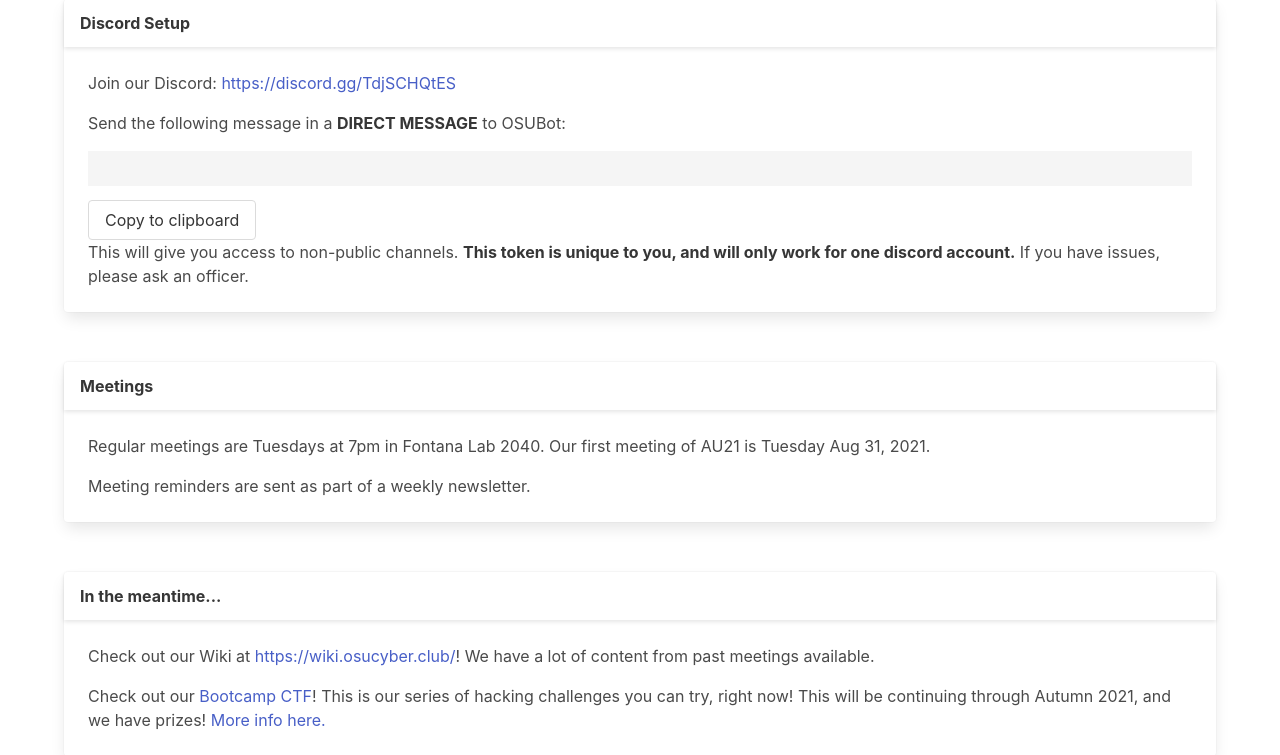
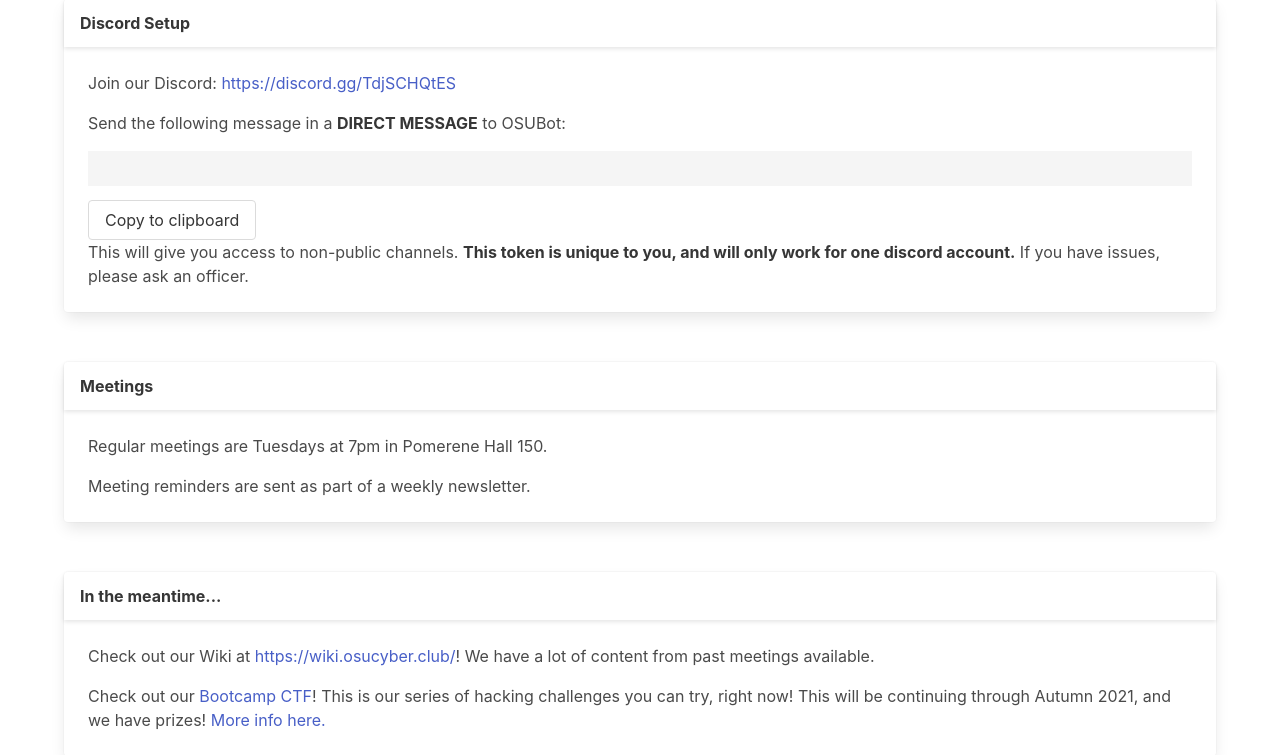
Before and after one commit to cscosu/auth, a Django app: template auth_webapp/auth_webapp/templates/new_members.html in a window 1280 px wide. Shown: the part 365-1120 px from the top of the page. Run offline with Django 3.2, Linux system fonts and the light colour scheme; the template is opened without the code that fills it, so the values that code supplies are empty; the visitor is signed in with stand-in values (Sample User, id 1).

Commit message:
Update meeting location

```diff
--- a/auth_webapp/auth_webapp/templates/new_members.html
+++ b/auth_webapp/auth_webapp/templates/new_members.html
@@ -47,7 +47,7 @@
     </header>
     <div class="card-content">
       <div class="content">
-        <p>Regular meetings are Tuesdays at 7pm in Fontana Lab 2040. Our first meeting of AU21 is Tuesday Aug 31, 2021.</p>
+        <p>Regular meetings are Tuesdays at 7pm in Pomerene Hall 150.</p>
         <p>Meeting reminders are sent as part of a weekly newsletter.</p>
       </div>
     </div>
```
